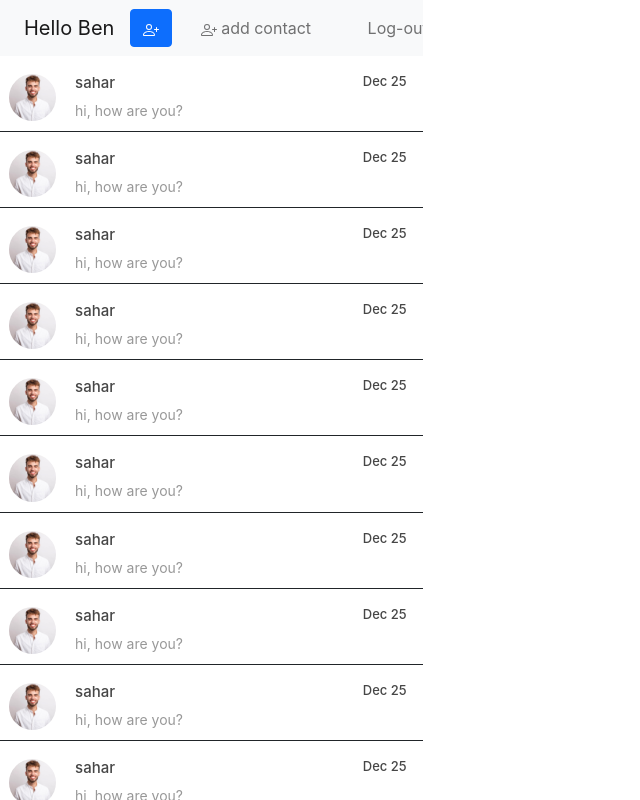
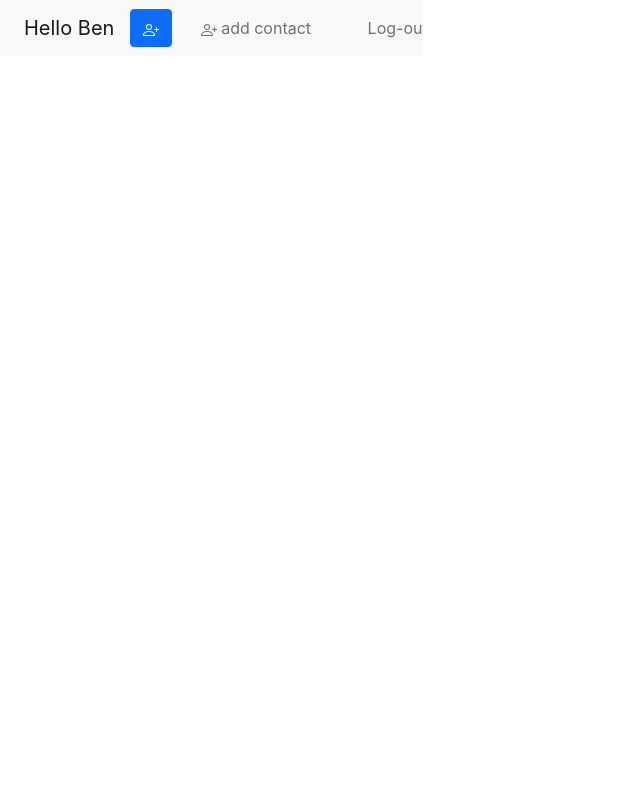
Before and after one commit to BenEli1/WhatsappWebReplica, a React (Create React App) app: page /chat in a window 1280 px wide. Shown: the whole page, without its empty margins (0-640 px from the left). Built offline with nearby package versions, Linux system fonts and the light colour scheme.

Commit message:
try to worl woth class

```diff
--- a/src/Chat/Chat.js
+++ b/src/Chat/Chat.js
@@ -3,6 +3,8 @@ import NavBarChat from "./NavBarChat";
 import Messages from "./Messages";
 import { Route, Routes } from "react-router-dom";
 import $ from "jquery";
+import Chatusers from "./Chatusers";
+
 function Chat(){
 
     var userName ="Sahar"
@@ -15,16 +17,7 @@ function Chat(){
                      <NavBarChat />
                     </div>
                     <div className="row">
-                    <ChatUSerCard nickName="sahar" />
-                    <ChatUSerCard nickName="sahar" />
-                    <ChatUSerCard nickName="sahar" />
-                    <ChatUSerCard nickName="sahar" />
-                    <ChatUSerCard nickName="sahar" />
-                    <ChatUSerCard nickName="sahar" />
-                    <ChatUSerCard nickName="sahar" />
-                    <ChatUSerCard nickName="sahar" />
-                    <ChatUSerCard nickName="sahar" />
-                    <ChatUSerCard nickName="sahar" />
+                        <Chatusers />
                     </div>
                 </div>
                 <div className="col-xl-8 col-lg-8 col-sm-8 col-8" id="rightChat">
--- /dev/null
+++ b/src/Chat/Chatusers.js
@@ -0,0 +1,11 @@
+import ChatUSerCard from "./chatUserCard";
+
+function Chatusers(){
+    return(
+<div id="chatUserList">
+
+</div>
+    );
+}
+
+export default Chatusers;
--- a/src/Chat/chatUserCard.js
+++ b/src/Chat/chatUserCard.js
@@ -1,19 +1,22 @@
+import React from "react";
 import "./CharUserCard.css"
 
-function ChatUSerCard({nickName, image}){
+class ChatUSerCard extends React.Component{
+    render({nickName, image, date}){
     return(
         <div className="btn-outline-light chat_list border-dark">
             <div className="chat_people row">
                 <div className="col-md-2 col-1">
-                    <img src="saharofe.jpg" className="imgChat img-fluid"></img>
+                    <img src={image} className="imgChat img-fluid"></img>
                 </div>
                 <div className="chat_ib col-md-10">
-                    <h5>{nickName}<span className="chat_date">Dec 25</span></h5>
+                    <h5>{nickName}<span className="chat_date">{date}</span></h5>
                     <p>hi, how are you?</p>
                 </div>
             </div>
         </div>
     );
+    }
 }
 
 export default ChatUSerCard;
```
